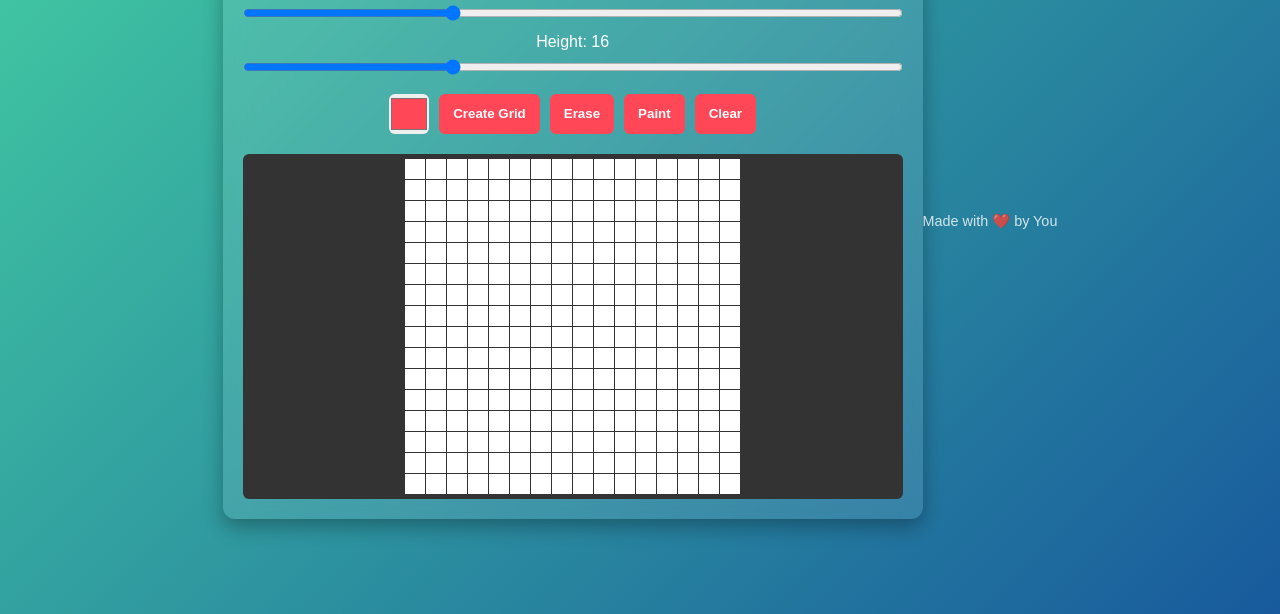
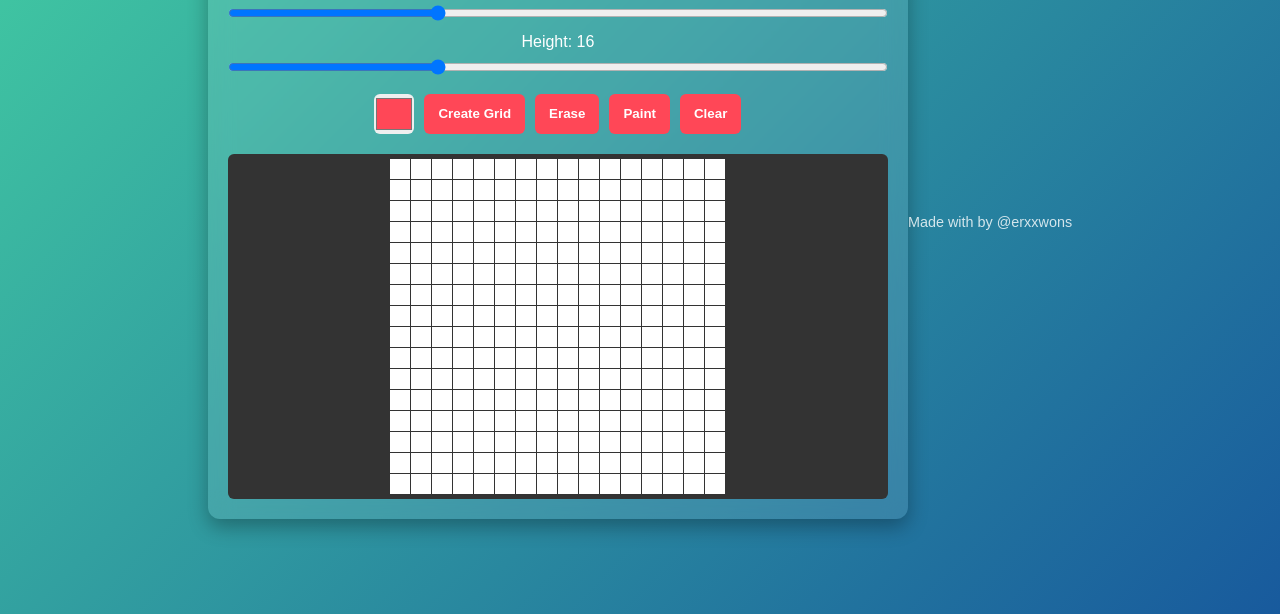
Before and after one commit to centaurusss/-Pixel-Art-Generator, a plain HTML site: page index.html in a window 1280 px wide. Shown: the part 186-800 px from the top of the page. Drawn offline with Linux system fonts and the light colour scheme.

Commit message:
Initial commit - Pixel Art Generator

```diff
--- a/index.html
+++ b/index.html
@@ -30,7 +30,7 @@
     <div class="container"></div>
   </div>
   <footer>
-    <p>Made with ❤️ by You</p>
+    <p>Made with by @erxxwons</p>
   </footer>
   <script src="index.js"></script>
 </body>
```
